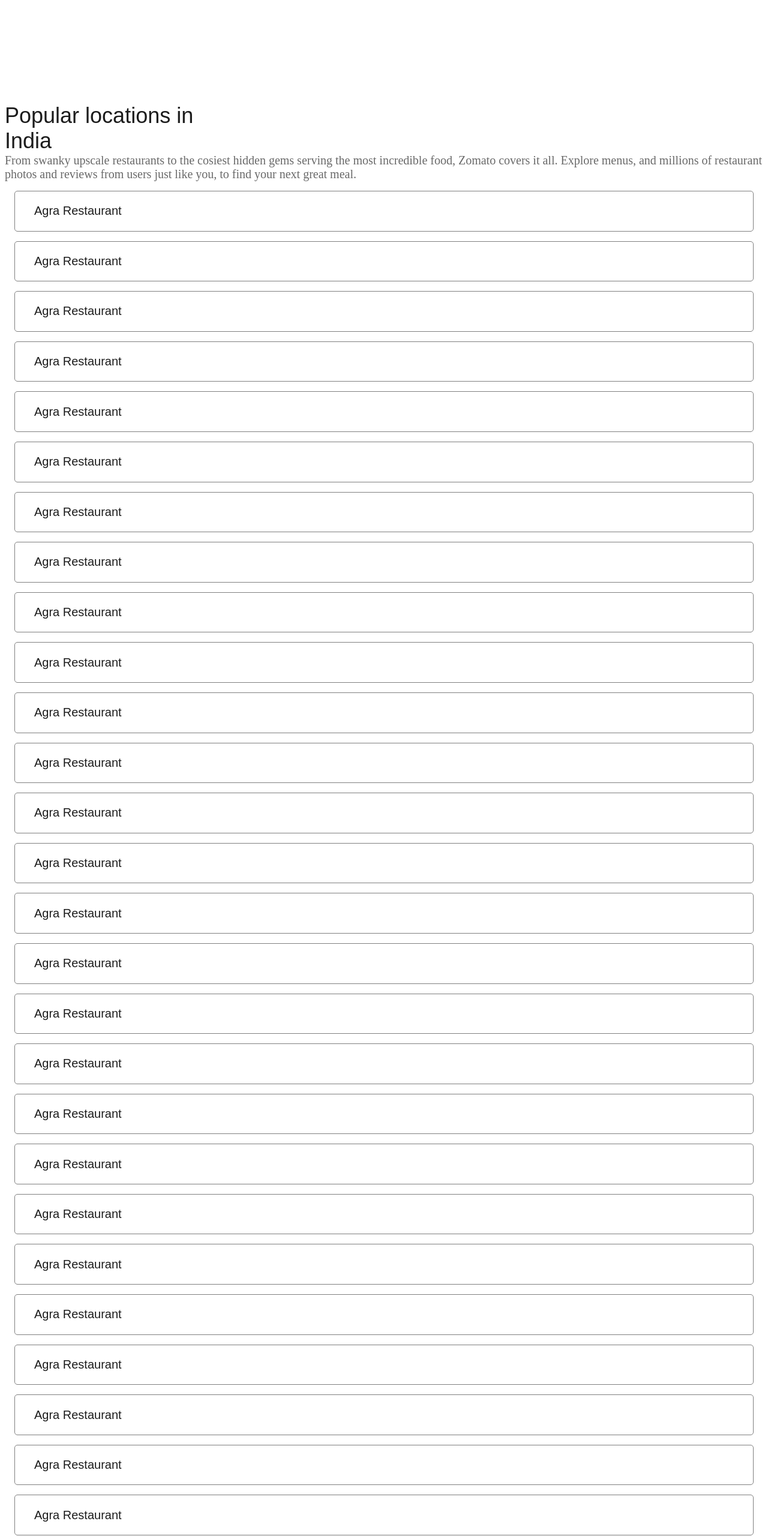
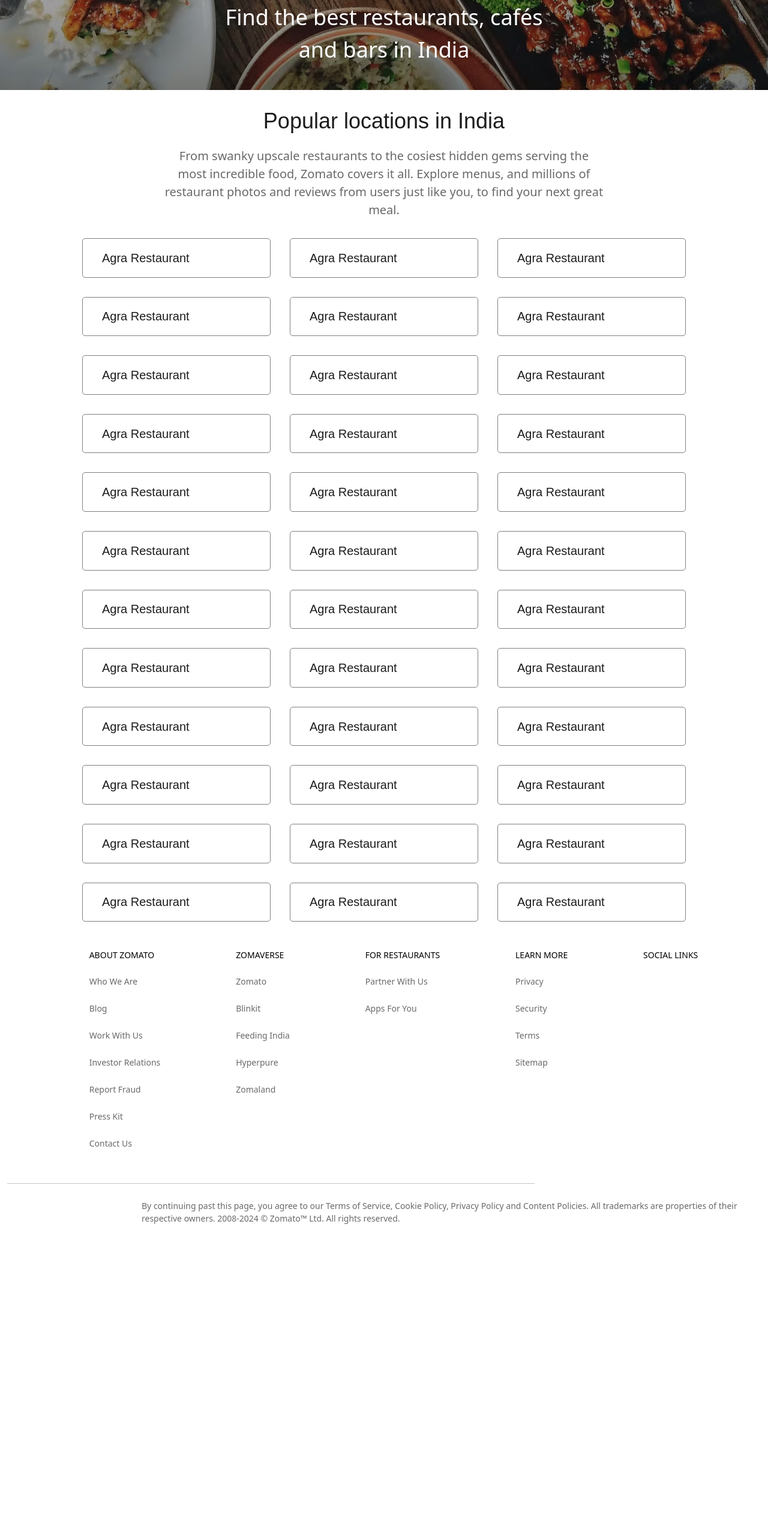
Before and after one commit to iamanandhuss/zomato, a plain HTML site: page index.html in a window 1280 px wide. Shown: the part 240-2800 px from the top of the page at 60% size. After the commit the page ends 2317 px from the top, so only its background shows below. Drawn offline with nearby package versions, Linux system fonts and the light colour scheme.

Commit message:
Update index.html
added bootstrap

```diff
--- a/index.html
+++ b/index.html
@@ -6,340 +6,222 @@
     <title>zomato</title>
     <meta name='viewport' content='width=device-width, initial-scale=1'>
     <link rel='stylesheet' type='text/css' media='screen' href='home.css'>
-    <!-- <script src='main.js'></script> -->
+<link rel="stylesheet" href="/css/bootstrap.css">
+
 </head>
 <body>
-    <div class="heroimg">
-
-        <div class="navigation">
-            <div class="addrest"><a href="*">Add restaurant</a></div>
-            <div class="login"><a href="*">Log in</a></div>
-            <div class="signup"><a href="*">Sign up</a></div>
+ <div class="container-fluid prime h-100">
+    <div class="row">
+        <div class="col custom-column container-fluid">
+            <div class="navigation navbar navbar-light bg-transparent justify-content-end">
+                <div class="navb px-5  text-white"><a href="*" class="text-decoration-none">Add restaurant</a></div>
+                <div class="navb px-4 text-white"><a href="*"class="text-decoration-none" >Log in</a></div>
+                <div class="navb px-4 me-5 text-white"><a href="*"class="text-decoration-none">Sign up</a></div>
             </div>
-
+           <div class="container-fluid  h-100 text-center">
             <div class="logopanel">
-            <div class="logo" style="background-image: url(asset/logo.avif);">  </div>
+                <div class="logo">  </div>
                 <div class="discription">Find the best restaurants, cafés <br>and bars in India</div>
+            </div>
            </div>
 
     </div>
-    <div class="dis2">Popular locations in <div class="india " style="background-image: url(asset/flag.png);"
-        ></div>India</div>
+ </div>
+ <div container-fluid prime>
+    <div class="row">
+        <div class="col container-fluid">
 
-        <div class="dis3">
-            <div class="discription1">From swanky upscale restaurants to the cosiest hidden gems serving the most incredible food, Zomato covers it all. Explore menus, and millions of restaurant photos and reviews from users just like you, to find your next great meal.</div>
-            <div class="regions">
-                <div class="row">
-                    <div class="box ">
+            <p class="text-center dis2">Popular locations in India</p>
+            <div class="discription2 d-flex justify-content-center">
+                <p class="text-center col-lg-7 dis3">From swanky upscale restaurants to the cosiest hidden gems serving the most incredible food, Zomato covers it all. Explore menus, and millions of restaurant photos and reviews from users just like you, to find your next great meal.</p>
+
+            </div>
+            <div class="d-flex justify-content-center">
+                <div class="box col-lg-3 ">
 
                     <div class="place ">Agra Restaurant</div>
                     <div class="arrow"></div>
                 </div>
-                    <div class="box">
+                <div class="box col-lg-3 ">
                     <div class="place">Agra Restaurant</div>
                     <div class="arrow"></div>
                 </div>
-                    <div class="box">
+                <div class="box col-lg-3">
                     <div class="place">Agra Restaurant</div>
                     <div class="arrow"></div>
                 </div>
-
             </div>
 
-                <div class="row">
-                    <div class="box">
+            <div class="d-flex justify-content-center">
+                <div class="box col-lg-3 ">
+
+                    <div class="place ">Agra Restaurant</div>
+                    <div class="arrow"></div>
+                </div>
+                <div class="box col-lg-3 ">
                     <div class="place">Agra Restaurant</div>
                     <div class="arrow"></div>
                 </div>
-                    <div class="box">
+                <div class="box col-lg-3">
                     <div class="place">Agra Restaurant</div>
                     <div class="arrow"></div>
                 </div>
-                    <div class="box">
+            </div>
+            <div class="d-flex justify-content-center">
+                <div class="box col-lg-3 ">
+
+                    <div class="place ">Agra Restaurant</div>
+                    <div class="arrow"></div>
+                </div>
+                <div class="box col-lg-3 ">
                     <div class="place">Agra Restaurant</div>
                     <div class="arrow"></div>
                 </div>
-
-                </div>
-
-                <div class="row">
-                    <div class="box">
+                <div class="box col-lg-3">
                     <div class="place">Agra Restaurant</div>
                     <div class="arrow"></div>
                 </div>
-                    <div class="box">
+            </div>
+            <div class="d-flex justify-content-center">
+                <div class="box col-lg-3 ">
+
+                    <div class="place ">Agra Restaurant</div>
+                    <div class="arrow"></div>
+                </div>
+                <div class="box col-lg-3 ">
                     <div class="place">Agra Restaurant</div>
                     <div class="arrow"></div>
                 </div>
-                    <div class="box">
+                <div class="box col-lg-3">
                     <div class="place">Agra Restaurant</div>
                     <div class="arrow"></div>
                 </div>
+            </div>
+            <div class="d-flex justify-content-center">
+                <div class="box col-lg-3 ">
 
+                    <div class="place ">Agra Restaurant</div>
+                    <div class="arrow"></div>
                 </div>
-
-                <div class="row">
-                    <div class="box">
+                <div class="box col-lg-3 ">
                     <div class="place">Agra Restaurant</div>
                     <div class="arrow"></div>
                 </div>
-                    <div class="box">
+                <div class="box col-lg-3">
                     <div class="place">Agra Restaurant</div>
                     <div class="arrow"></div>
                 </div>
-                    <div class="box">
+            </div>
+            <div class="d-flex justify-content-center">
+                <div class="box col-lg-3 ">
+
+                    <div class="place ">Agra Restaurant</div>
+                    <div class="arrow"></div>
+                </div>
+                <div class="box col-lg-3 ">
                     <div class="place">Agra Restaurant</div>
                     <div class="arrow"></div>
                 </div>
-
-                </div>
-
-                <div class="row">
-                    <div class="box">
+                <div class="box col-lg-3">
                     <div class="place">Agra Restaurant</div>
                     <div class="arrow"></div>
                 </div>
-                    <div class="box">
+            </div>
+            <div class="d-flex justify-content-center">
+                <div class="box col-lg-3 ">
+
+                    <div class="place ">Agra Restaurant</div>
+                    <div class="arrow"></div>
+                </div>
+                <div class="box col-lg-3 ">
                     <div class="place">Agra Restaurant</div>
                     <div class="arrow"></div>
                 </div>
-                    <div class="box">
+                <div class="box col-lg-3">
                     <div class="place">Agra Restaurant</div>
                     <div class="arrow"></div>
                 </div>
+            </div>
+            <div class="d-flex justify-content-center">
+                <div class="box col-lg-3 ">
 
+                    <div class="place ">Agra Restaurant</div>
+                    <div class="arrow"></div>
                 </div>
-
-                <div class="row">
-                    <div class="box">
+                <div class="box col-lg-3 ">
                     <div class="place">Agra Restaurant</div>
                     <div class="arrow"></div>
                 </div>
-                    <div class="box">
+                <div class="box col-lg-3">
                     <div class="place">Agra Restaurant</div>
                     <div class="arrow"></div>
                 </div>
-                    <div class="box">
+            </div>
+            <div class="d-flex justify-content-center">
+                <div class="box col-lg-3 ">
+
+                    <div class="place ">Agra Restaurant</div>
+                    <div class="arrow"></div>
+                </div>
+                <div class="box col-lg-3 ">
                     <div class="place">Agra Restaurant</div>
                     <div class="arrow"></div>
                 </div>
-
-                </div>
-
-                <div class="row">
-                    <div class="box">
+                <div class="box col-lg-3">
                     <div class="place">Agra Restaurant</div>
                     <div class="arrow"></div>
                 </div>
-                    <div class="box">
+            </div>
+            <div class="d-flex justify-content-center">
+                <div class="box col-lg-3 ">
+
+                    <div class="place ">Agra Restaurant</div>
+                    <div class="arrow"></div>
+                </div>
+                <div class="box col-lg-3 ">
                     <div class="place">Agra Restaurant</div>
                     <div class="arrow"></div>
                 </div>
-                    <div class="box">
+                <div class="box col-lg-3">
                     <div class="place">Agra Restaurant</div>
                     <div class="arrow"></div>
                 </div>
+            </div>
+            <div class="d-flex justify-content-center">
+                <div class="box col-lg-3 ">
 
+                    <div class="place ">Agra Restaurant</div>
+                    <div class="arrow"></div>
                 </div>
-
-
-                <div class="row">
-                    <div class="box">
+                <div class="box col-lg-3 ">
                     <div class="place">Agra Restaurant</div>
                     <div class="arrow"></div>
                 </div>
-                    <div class="box">
+                <div class="box col-lg-3">
                     <div class="place">Agra Restaurant</div>
                     <div class="arrow"></div>
                 </div>
-                    <div class="box">
+            </div>
+            <div class="d-flex justify-content-center">
+                <div class="box col-lg-3 ">
+
+                    <div class="place ">Agra Restaurant</div>
+                    <div class="arrow"></div>
+                </div>
+                <div class="box col-lg-3 ">
                     <div class="place">Agra Restaurant</div>
                     <div class="arrow"></div>
                 </div>
-
-                </div>
-                <div class="row">
-                    <div class="box">
+                <div class="box col-lg-3">
                     <div class="place">Agra Restaurant</div>
                     <div class="arrow"></div>
                 </div>
-                    <div class="box">
-                        <div class="place">Agra Restaurant</div>
-                        <div class="arrow"></div>
             </div>
-                    <div class="box">
-                        <div class="place">Agra Restaurant</div>
-                        <div class="arrow"></div>
             </div>
-
-                </div>
-                <div class="row">
-                    <div class="box">
-                        <div class="place">Agra Restaurant</div>
-                        <div class="arrow"></div>
-                    </div>
-                    <div class="box">
-                        <div class="place">Agra Restaurant</div>
-                        <div class="arrow"></div>
-                    </div>
-                    <div class="box">
-                        <div class="place">Agra Restaurant</div>
-                        <div class="arrow"></div>
-                    </div>
-
-                </div>
-                <div class="row">
-                    <div class="box">
-                        <div class="place">Agra Restaurant</div>
-                        <div class="arrow"></div>
-                    </div>
-                    <div class="box">
-                        <div class="place">Agra Restaurant</div>
-                        <div class="arrow"></div>
-                    </div>
-                    <div class="box">
-                        <div class="place">Agra Restaurant</div>
-                        <div class="arrow"></div>
-                    </div>
-
-                </div>
-
-                <div class="row">
-                    <div class="box">
-                        <div class="place">Agra Restaurant</div>
-                        <div class="arrow"></div>
-                    </div>
-                    <div class="box">
-                        <div class="place">Agra Restaurant</div>
-                        <div class="arrow"></div>
-                    </div>
-                    <div class="box">
-                        <div class="place">Agra Restaurant</div>
-                        <div class="arrow"></div>
-                    </div>
-
-                </div>
-
-                <div class="row">
-                    <div class="box">
-                        <div class="place">Agra Restaurant</div>
-                        <div class="arrow"></div>
-                    </div>
-                    <div class="box">
-                        <div class="place">Agra Restaurant</div>
-                        <div class="arrow"></div>
-                    </div>
-                    <div class="box">
-                        <div class="place">Agra Restaurant</div>
-                        <div class="arrow"></div>
-                    </div>
-
-                </div>
-
-                <div class="row">
-                    <div class="box">
-                        <div class="place">Agra Restaurant</div>
-                        <div class="arrow"></div>
-                    </div>
-                    <div class="box">
-                        <div class="place">Agra Restaurant</div>
-                        <div class="arrow"></div>
-                    </div>
-                    <div class="box">
-                        <div class="place">Agra Restaurant</div>
-                        <div class="arrow"></div>
-                    </div>
-
-                </div>
-
-                <div class="row">
-                    <div class="box">
-                        <div class="place">Agra Restaurant</div>
-                        <div class="arrow"></div>
-                    </div>
-                    <div class="box">
-                        <div class="place">Agra Restaurant</div>
-                        <div class="arrow"></div>
-                    </div>
-                    <div class="box">
-                        <div class="place">Agra Restaurant</div>
-                        <div class="arrow"></div>
-                    </div>
-
-                </div>
-
-                <div class="row">
-                    <div class="box">
-                        <div class="place">Agra Restaurant</div>
-                        <div class="arrow"></div>
-                    </div>
-                    <div class="box">
-                        <div class="place">Agra Restaurant</div>
-                        <div class="arrow"></div>
-                    </div>
-                    <div class="box">
-                        <div class="place">Agra Restaurant</div>
-                        <div class="arrow"></div>
-                    </div>
-
-                </div>
-
-                <div class="row">
-                    <div class="box">
-                        <div class="place">Agra Restaurant</div>
-                        <div class="arrow"></div>
-                    </div>
-                    <div class="box">
-                        <div class="place">Agra Restaurant</div>
-                        <div class="arrow"></div>
-                    </div>
-                    <div class="box">
-                        <div class="place">Agra Restaurant</div>
-                        <div class="arrow"></div>
-                    </div>
-
-                </div>
-
-                <div class="row">
-                    <div class="box">
-                        <div class="place">Agra Restaurant</div>
-                        <div class="arrow"></div>
-                    </div>
-                    <div class="box">
-                        <div class="place">Agra Restaurant</div>
-                        <div class="arrow"></div>
-                    </div>
-                    <div class="box">
-                        <div class="place">Agra Restaurant</div>
-                        <div class="arrow"></div>
-                    </div>
-
-                </div>
-
-                <div class="row">
-                    <div class="box">
-                        <div class="place">Agra Restaurant</div>
-                        <div class="arrow"></div>
-                    </div>
-                    <div class="box">
-                        <div class="place">Agra Restaurant</div>
-                        <div class="arrow"></div>
-                    </div>
-                    <div class="box">
-                        <div class="place">Agra Restaurant</div>
-                        <div class="arrow"></div>
-                    </div>
-
-                </div>
-
-            </div>
-
-        </div>
-        <div class="foot">
-            <div class="footer">
-                <div class="bzomato"></div>
-
-                <div class="para">
+            <!-- footter -->
+            <div class="container-fluid ">
+                    <div class=" d-flex justify-content-center  ">
+                        <div class="para d-flex flex-row col-lg-10 align-items-start justify-content-between">
                         <ul>
                             <h1 class="heading">ABOUT ZOMATO</h1>
                             <p>Who We Are</p>
@@ -377,13 +259,11 @@
                             <p>Sitemap</p>
 
                         </ul>
-                    <div>
+                        <ul>
                             <h1 class="heading">SOCIAL LINKS</h1>
-                        <div class="link" style="background-image: url(asset/bapple.webp);"></div>
-                        <div class="link" style="background-image: url(asset/bplay.webp);"></div>
-                    </div>
+                            <div class=" link1 "></div>
+                            <div class=" link2"></div>
 
-                </div>
 
                     </div>
 
@@ -394,8 +274,26 @@
             <p class="licenze">By continuing past this page, you agree to our Terms of Service, Cookie Policy, Privacy Policy and Content Policies. All trademarks are properties of their respective owners. 2008-2024 © Zomato™ Ltd. All rights reserved.</p>
            </div>
             </div>
+            <div class="foot">
+                <div class="footer">
+                    <div class="bzomato"></div>
+                </div>
+            </div>
+            </div>
+        </div>
+
+        </div>
+    </div>
+ </div>
 
 
 
+
+
+
+
+
+   <script src="https://cdn.jsdelivr.net/npm/@popperjs/core@2.9.2/dist/umd/popper.min.js" integrity="sha384-IQsoLXl5PILFhosVNubq5LC7Qb9DXgDA9i+tQ8Zj3iwWAwPtgFTxbJ8NT4GN1R8p" crossorigin="anonymous"></script>
+<script type="javascrip" src="/js/bootstrap.js"></script>
 </body>
 </html>
```
Lines whose indentation alone changed are shown as unchanged.
